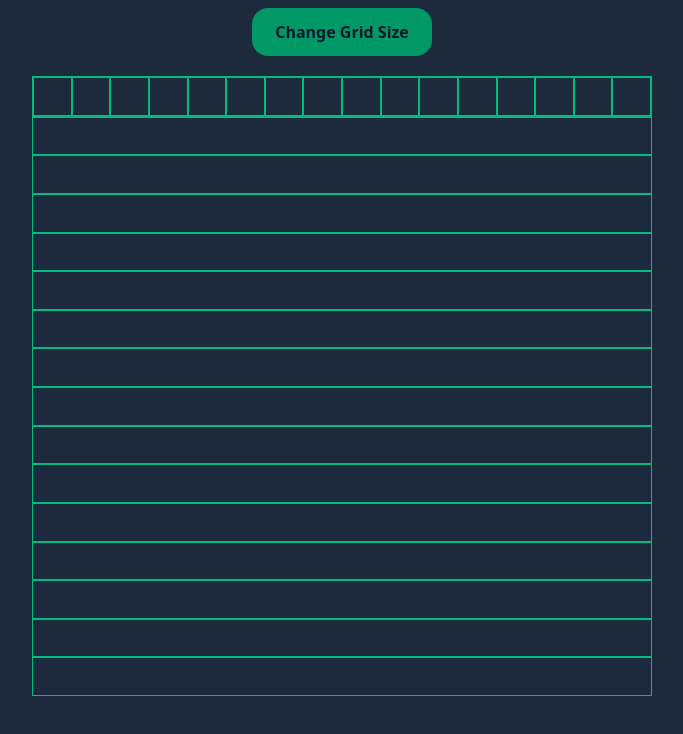
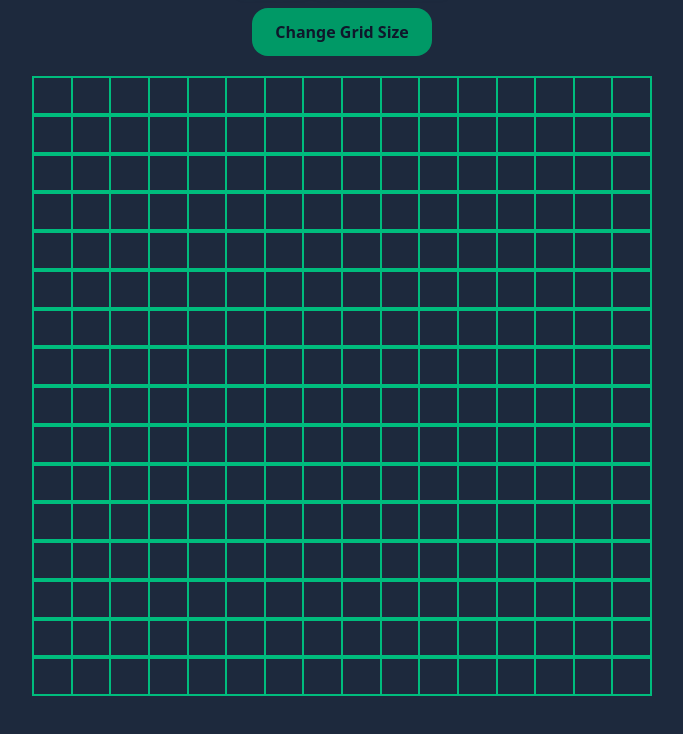
Before and after one commit to bhargablinx/etch-a-sketch, a website: page src/index.html in a window 1280 px wide. Shown: the part 52-786 px from the top of the page, without its empty margins (298-981 px from the left). Drawn offline with Linux system fonts and the light colour scheme.

Commit message:
grid completed

```diff
--- a/src/index.html
+++ b/src/index.html
@@ -3,6 +3,7 @@
     <head>
         <meta charset="UTF-8" />
         <meta name="viewport" content="width=device-width, initial-scale=1.0" />
+        <script src="script.js" defer></script>
         <link rel="stylesheet" href="output.css" />
         <title>Document</title>
     </head>
@@ -17,40 +18,8 @@
         >
             Change Grid Size
         </button>
-        <div class="min-h-[620px] min-w-[620px] m-auto mt-5 flex flex-col">
-            <div class="border flex-1 flex">
-                <div class="border flex-1"></div>
-                <div class="border flex-1"></div>
-                <div class="border flex-1"></div>
-                <div class="border flex-1"></div>
-                <div class="border flex-1"></div>
-                <div class="border flex-1"></div>
-                <div class="border flex-1"></div>
-                <div class="border flex-1"></div>
-                <div class="border flex-1"></div>
-                <div class="border flex-1"></div>
-                <div class="border flex-1"></div>
-                <div class="border flex-1"></div>
-                <div class="border flex-1"></div>
-                <div class="border flex-1"></div>
-                <div class="border flex-1"></div>
-                <div class="border flex-1"></div>
-            </div>
-            <div class="border flex-1"></div>
-            <div class="border flex-1"></div>
-            <div class="border flex-1"></div>
-            <div class="border flex-1"></div>
-            <div class="border flex-1"></div>
-            <div class="border flex-1"></div>
-            <div class="border flex-1"></div>
-            <div class="border flex-1"></div>
-            <div class="border flex-1"></div>
-            <div class="border flex-1"></div>
-            <div class="border flex-1"></div>
-            <div class="border flex-1"></div>
-            <div class="border flex-1"></div>
-            <div class="border flex-1"></div>
-            <div class="border flex-1"></div>
-        </div>
+        <div
+            class="main-grid-cont min-h-[620px] min-w-[620px] m-auto mt-5 flex flex-col"
+        ></div>
     </body>
 </html>
--- a/src/script.js
+++ b/src/script.js
@@ -0,0 +1,13 @@
+const gridContainer = document.querySelector(".main-grid-cont");
+let gridCount = 16;
+
+for (let i = 0; i < gridCount; i++) {
+    const rowDiv = document.createElement("div");
+    rowDiv.classList.add("border", "flex-1", "flex");
+    for (let j = 0; j < gridCount; j++) {
+        const colDiv = document.createElement("div");
+        colDiv.classList.add("border", "flex-1", "flex");
+        rowDiv.appendChild(colDiv);
+    }
+    gridContainer.appendChild(rowDiv);
+}
```
